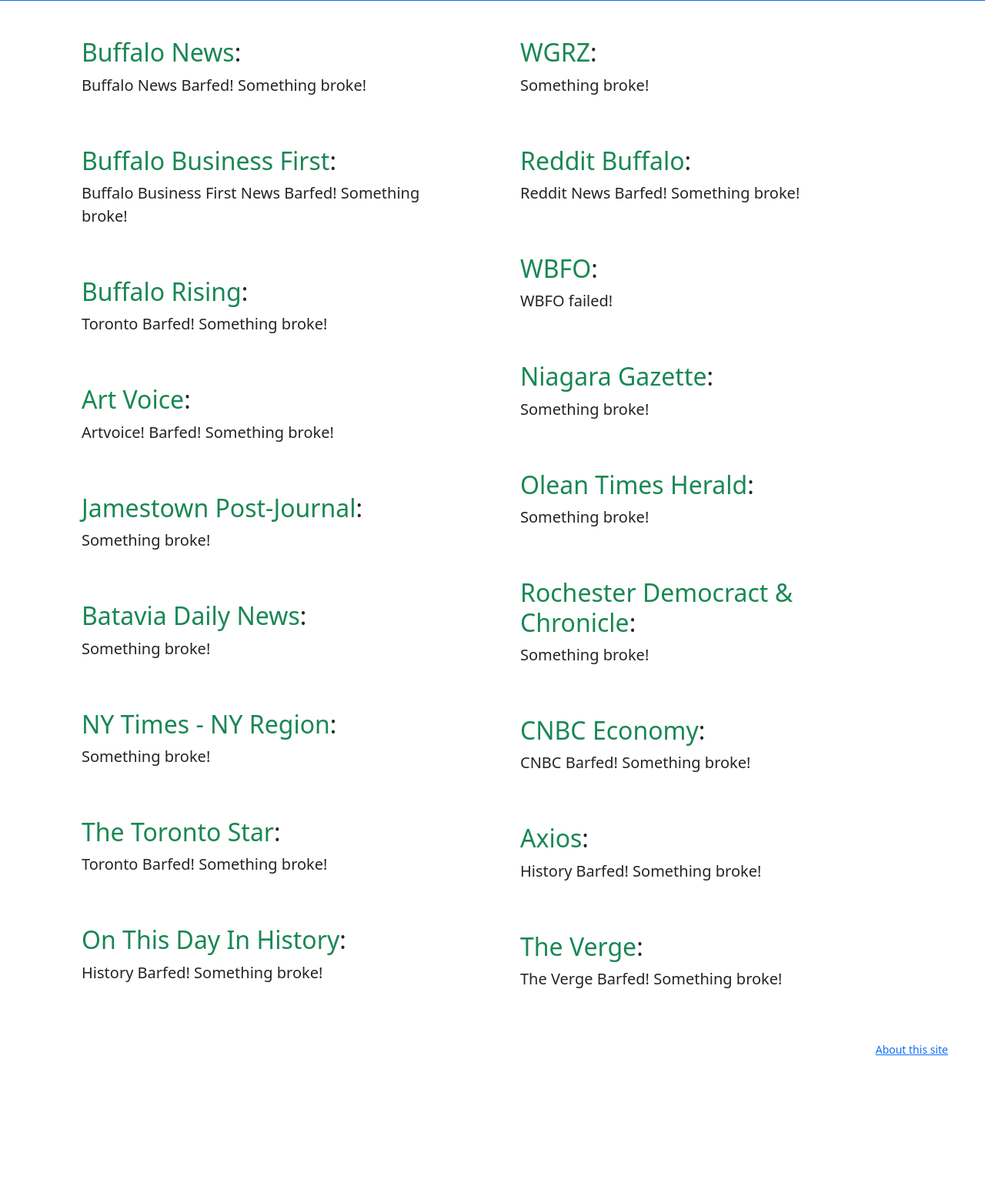
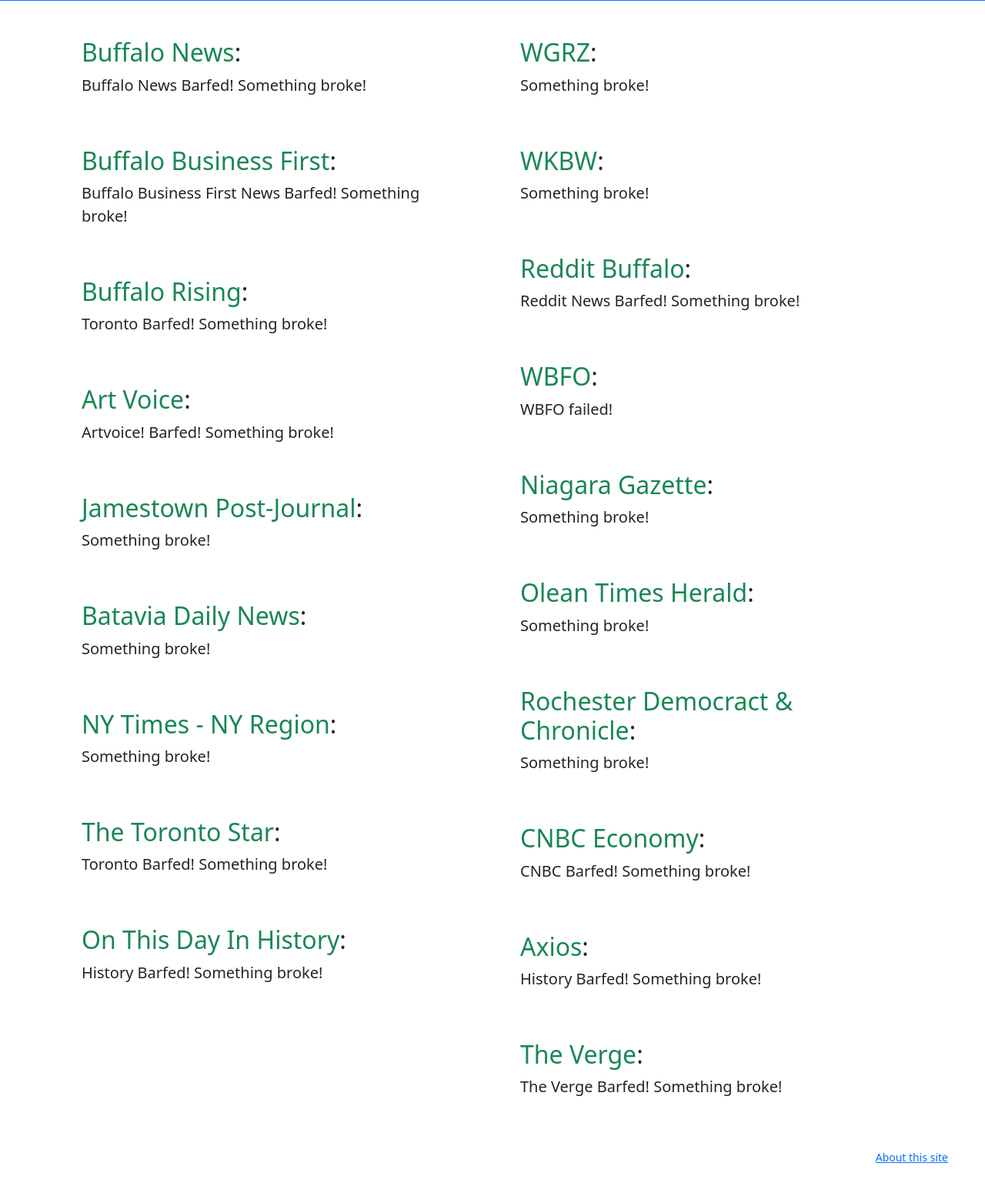
Before and after one commit to Blake-/wny-news, a Django app: template news/templates/index.html in a window 1280 px wide. Shown: the part 332-1895 px from the top of the page at 77% size. Before the commit the page ends 1703 px from the top, so only its background shows below. Run offline with Django 3.2, Linux system fonts and the light colour scheme; the template is opened without the code that fills it, so the values that code supplies are empty; some libraries are stand-ins or nearby versions.

Commit message:
show kbw

```diff
--- a/news/templates/index.html
+++ b/news/templates/index.html
@@ -210,6 +210,23 @@
     </div>
     <!-- WGRZ Channel 2 News -->
 
+    <!-- WKBW Channel 7 News -->
+    <div class="container d-block pt-5">
+      <h2><a href="https://wkbw.com" target="_blank" class="text-decoration-none text-success">WKBW</a>: </h2>
+        {% if wkbw_news %}
+            {% for value in wkbw_news %}
+                <div class="d-flex">
+                 <h5 class="card-title">
+                  <li><a href="{{ value.url }}" target="_blank" class="text-decoration-none text-dark">{{ value.title }}</a>
+                 </h5>
+                </div>
+            {% endfor %}
+        {% else %}
+            <p class="lead">Something broke!</p>
+        {% endif %}
+    </div>
+    <!-- WKBW Channel 7 News -->
+
     <!-- Reddit Buffalo -->
     <div class="container d-block pt-5">
       <h2><a href="https://reddit.com/r/buffalo" target="_blank" class="text-decoration-none text-success">Reddit Buffalo</a>: </h2>
```
